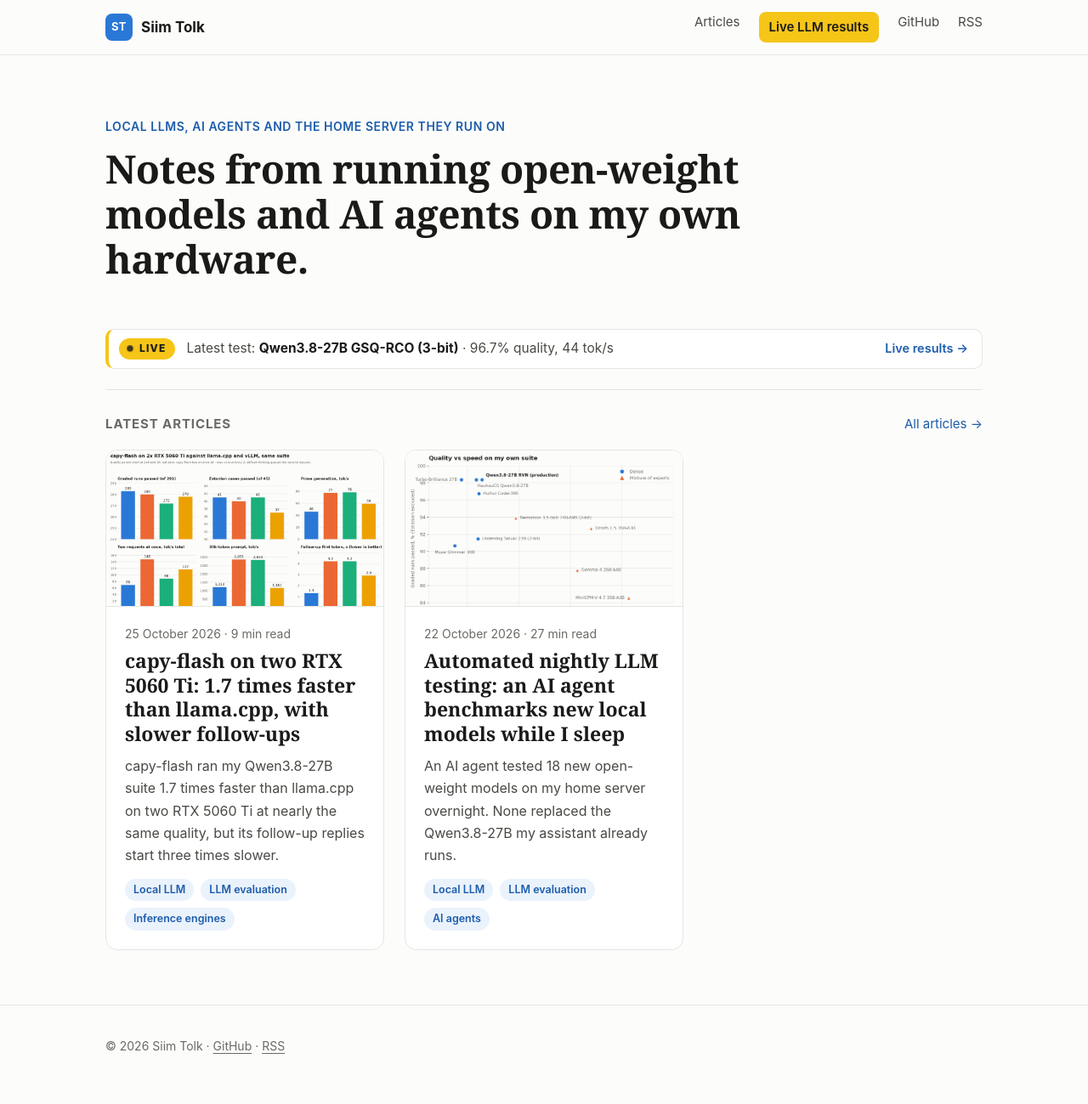
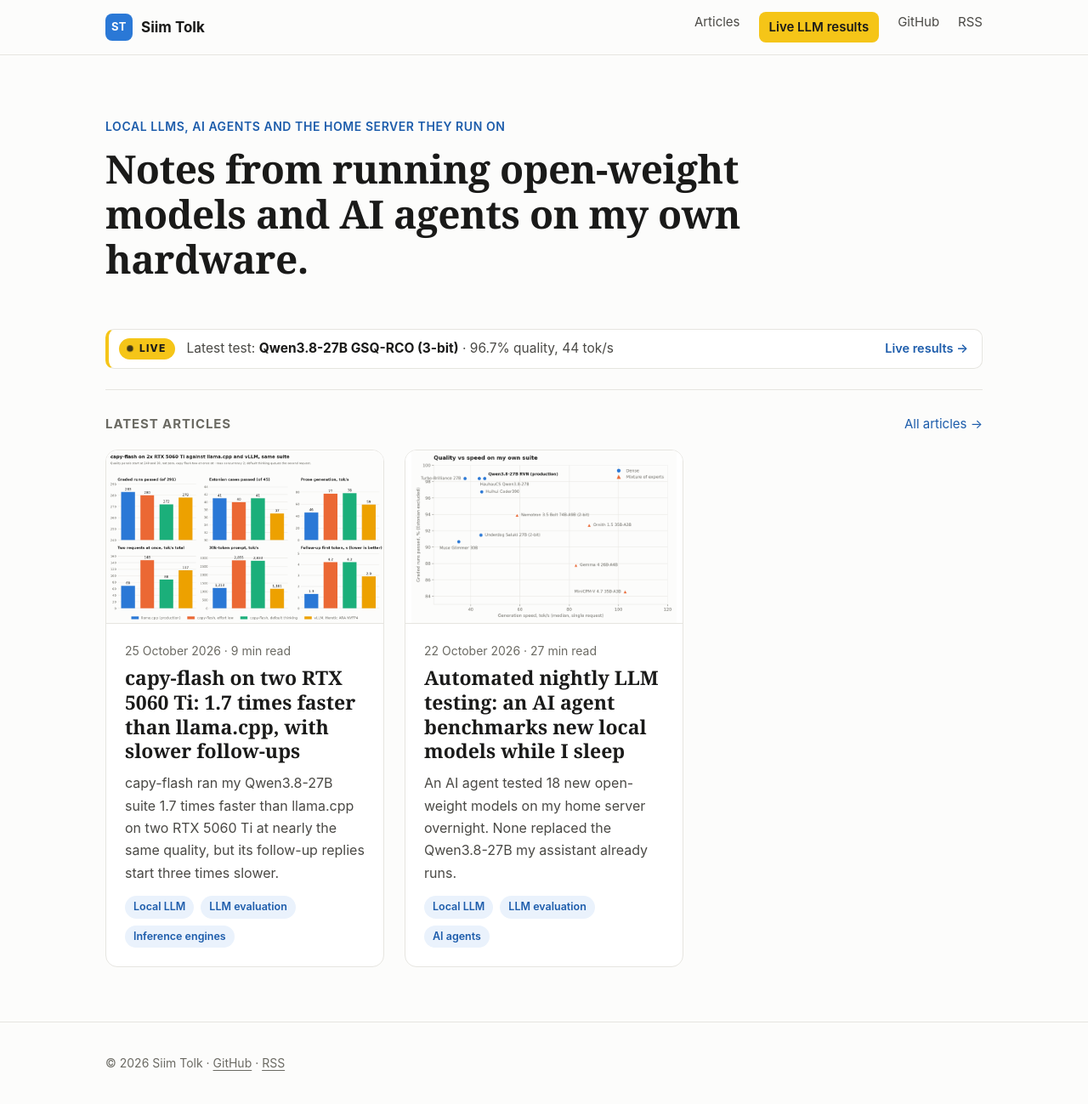
Before and after one commit to siimtolk/siimtolk.github.io, a Jekyll site: the page built from index.html, in a window 1280 px wide and 1316 px high. Shown: the top 1299 px of the window at 85% size. Built offline with Jekyll 4.4.1, drawn with Linux system fonts in a browser that asks for light colours.

Commit message:
Show full chart in article card thumbnails
Use object-fit: contain instead of cover so thumbnails are no longer cropped.

Co-Authored-By: Claude Sonnet 5.5 <noreply@anthropic.com>

```diff
--- a/assets/css/style.scss
+++ b/assets/css/style.scss
@@ -47,7 +47,7 @@ nav a.nav-live:hover { background: #ffd43b; }
 .card { background: var(--surface); border: 1px solid var(--line); border-radius: 14px; overflow: hidden; display: flex; flex-direction: column;
   transition: transform .15s ease, box-shadow .15s ease; }
 .card:hover { transform: translateY(-2px); box-shadow: 0 10px 28px rgba(0,0,0,.08); }
-.card-img img { display: block; width: 100%; aspect-ratio: 16/9; object-fit: cover; object-position: top left; background: #fff; border-bottom: 1px solid var(--line); }
+.card-img img { display: block; width: 100%; aspect-ratio: 16/10; object-fit: contain; background: #fff; border-bottom: 1px solid var(--line); }
 .card-body { padding: 20px 22px 22px; }
 .card h2 { font-family: var(--serif); font-size: 23px; line-height: 1.25; margin: 6px 0 10px; }
 .card h2 a { color: var(--ink); text-decoration: none; }
```
